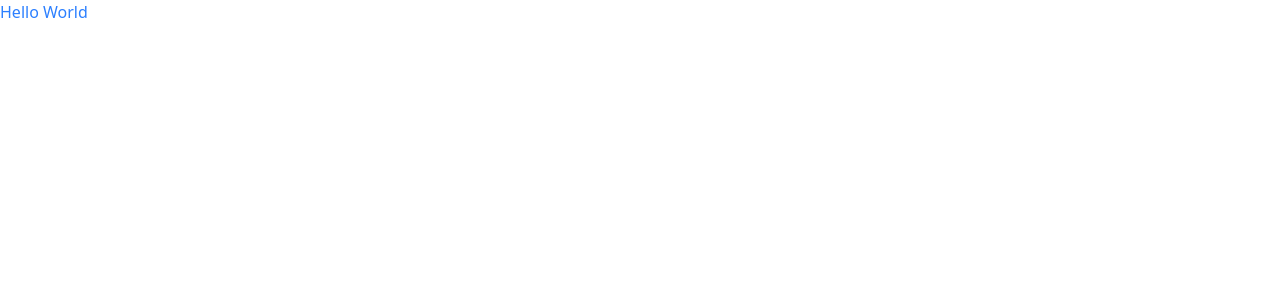
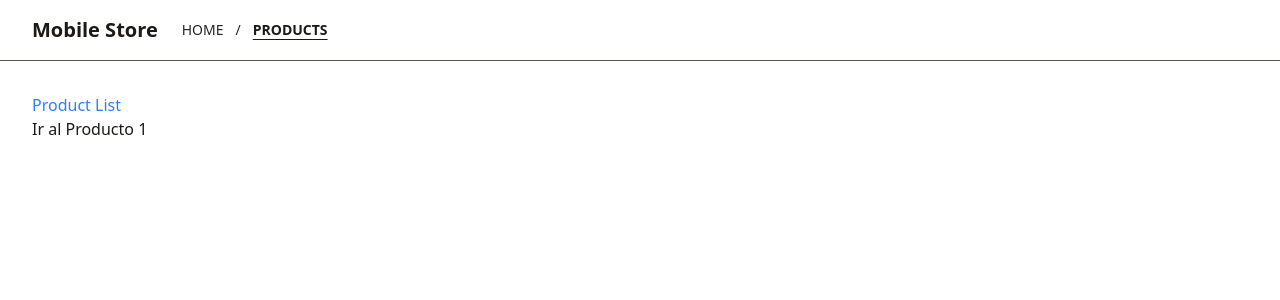
Before and after one commit to marrm-inditex/spa-mobile-store, a React (Vite) app: page /products in a window 1280 px wide. Shown: the top 300 px of the page. Built offline with nearby package versions, Linux system fonts and the light colour scheme.

Commit message:
feat: :sparkles: Routes config and main layout

```diff
--- a/package.json
+++ b/package.json
@@ -25,6 +25,7 @@
     "@tailwindcss/vite": "^4.1.18",
     "react": "^19.2.0",
     "react-dom": "^19.2.0",
+    "react-router-dom": "^7.13.0",
     "tailwindcss": "^4.1.18"
   },
   "devDependencies": {
--- a/src/App.tsx
+++ b/src/App.tsx
@@ -1,3 +1,8 @@
+import { RouterProvider, createBrowserRouter } from "react-router-dom";
+import { appRoutes } from "@/presentation/routes";
+
+const router = createBrowserRouter(appRoutes);
+
 export default function App() {
-  return <p className="text-blue-500">Hello World</p>;
+  return <RouterProvider router={router} />;
 }
--- /dev/null
+++ b/src/presentation/product/ProductDetail.tsx
@@ -0,0 +1,3 @@
+export default function ProductDetail() {
+  return <p className="text-blue-500">Product Detail</p>;
+}
--- /dev/null
+++ b/src/presentation/product/ProductList.tsx
@@ -0,0 +1,15 @@
+import { useNavigate } from "react-router-dom";
+import { ProductRoutes } from "./routes";
+
+export default function ProductList() {
+  const navigate = useNavigate();
+
+  return (
+    <div>
+      <p className="text-blue-500">Product List</p>
+      <button onClick={() => navigate(ProductRoutes.detail("1"))}>
+        Ir al Producto 1
+      </button>
+    </div>
+  );
+}
--- /dev/null
+++ b/src/presentation/product/routes.tsx
@@ -0,0 +1,18 @@
+import { Route } from "react-router-dom";
+import ProductList from "./ProductList";
+import ProductDetail from "./ProductDetail";
+import MainLayout from "@/presentation/shared/layouts/MainLayout";
+
+export class ProductRoutes {
+  static readonly list = "/products";
+  static readonly detail = (id: string) => `/products/${id}`;
+
+  static init = () => {
+    return (
+      <Route element={<MainLayout />}>
+        <Route path="/products" element={<ProductList />} />
+        <Route path="/products/:id" element={<ProductDetail />} />
+      </Route>
+    );
+  };
+}
--- /dev/null
+++ b/src/presentation/routes.tsx
@@ -0,0 +1,9 @@
+import { Navigate, Route, createRoutesFromElements } from "react-router-dom";
+import { ProductRoutes } from "./product/routes";
+
+export const appRoutes = createRoutesFromElements(
+  <Route>
+    <Route index element={<Navigate to={ProductRoutes.list} replace />} />
+    {ProductRoutes.init()}
+  </Route>,
+);
--- /dev/null
+++ b/src/presentation/shared/components/Breadcrumbs.tsx
@@ -0,0 +1,44 @@
+import React from "react";
+import { Link, useLocation } from "react-router-dom";
+
+export default function Breadcrumbs() {
+  const location = useLocation();
+
+  const getBreadcrumbs = () => {
+    const paths = location.pathname.split("/").filter(Boolean);
+    return [
+      { label: "Home", path: "/" },
+      ...paths.map((path, index) => ({
+        label: path.charAt(0).toUpperCase() + path.slice(1),
+        path: "/" + paths.slice(0, index + 1).join("/"),
+      })),
+    ];
+  };
+
+  const breadcrumbs = getBreadcrumbs();
+
+  return (
+    <nav className="flex items-center gap-3">
+      {breadcrumbs.map((crumb, index) => {
+        const isLast = index === breadcrumbs.length - 1;
+        const isActive = crumb.path === location.pathname;
+
+        return (
+          <React.Fragment key={index}>
+            {index > 0 && <span className="text-sm font-light text-stone-800">/</span>}
+            <Link
+              to={crumb.path}
+              className={`text-sm uppercase ${
+                isActive
+                  ? "font-semibold text-stone-900 underline underline-offset-4"
+                  : "text-stone-800 hover:text-stone-900 hover:underline hover:underline-offset-4"
+              } ${isLast ? "pointer-events-none" : ""} `}
+            >
+              {crumb.label}
+            </Link>
+          </React.Fragment>
+        );
+      })}
+    </nav>
+  );
+}
--- /dev/null
+++ b/src/presentation/shared/layouts/MainLayout.tsx
@@ -0,0 +1,20 @@
+import { Link, Outlet } from "react-router-dom";
+import Breadcrumbs from "@/presentation/shared/components/Breadcrumbs";
+
+export default function MainLayout() {
+  return (
+    <div className="min-h-screen text-stone-900">
+      <header className="border-b border-stone-600 bg-white">
+        <div className="mx-auto flex max-w-7xl items-center gap-6 px-8 py-4">
+          <Link to="/" className="text-xl font-bold">
+            Mobile Store
+          </Link>
+          <Breadcrumbs />
+        </div>
+      </header>
+      <main className="mx-auto w-full max-w-7xl p-8">
+        <Outlet />
+      </main>
+    </div>
+  );
+}
```
Also changed, not shown: 1 other file (tests, documents, lock files or other folders).
